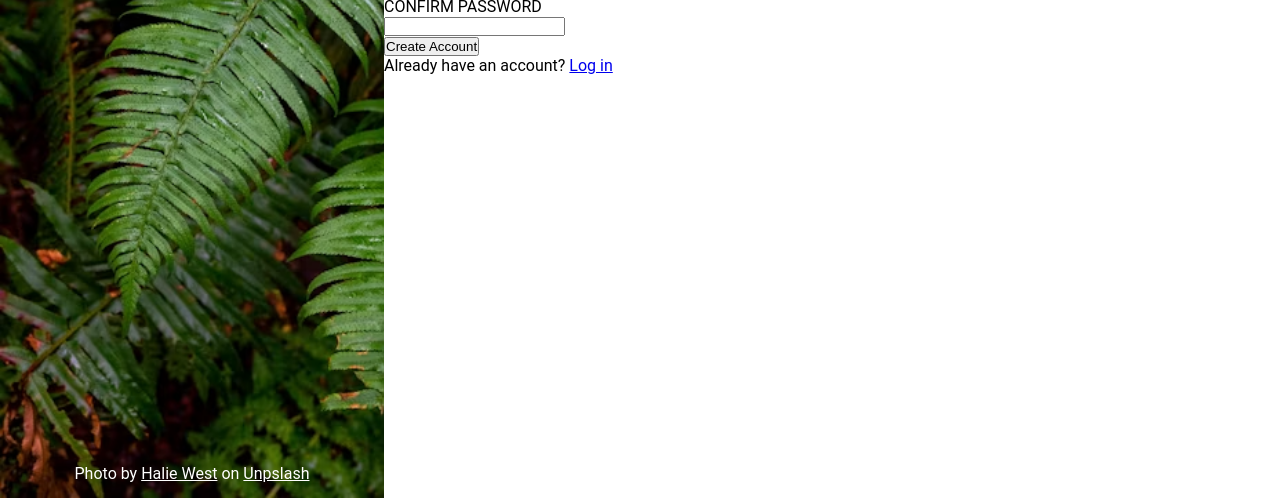
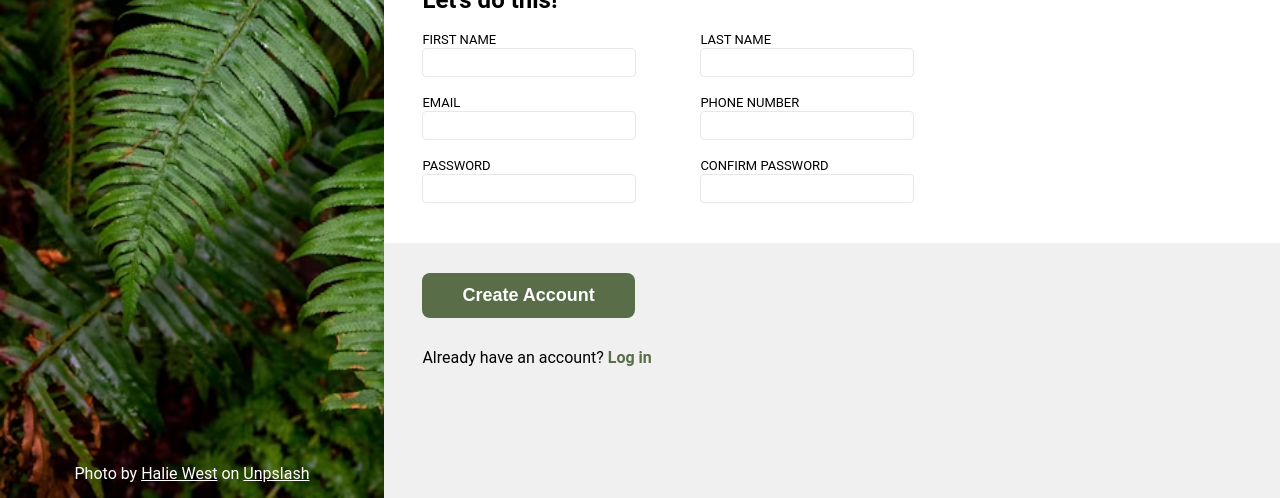
Before and after one commit to Antonio0308/Sign-up-Form, a plain HTML site: page index.html in a window 1280 px wide. Shown: the part 302-800 px from the top of the page. Drawn offline with Linux system fonts and the light colour scheme.

Commit message:
implement sign-up form with flexbox layout and validation states
- Implement the right side of the page containing the sign-up form
- Arrange the form inputs using a CSS Flexbox layout
- Apply CSS styling and rules for inputs using :user-invalid and :focus pseudo-classes

```diff
--- a/index.html
+++ b/index.html
@@ -18,7 +18,7 @@
       </div>
     </div>
     <div class="container-two">
-      <div>
+      <div class="para">
         <p>
           This is not a real online service! You knoz you need something
           <br />like this in your life to help you realize your deepest dreams.
@@ -28,51 +28,78 @@
         <p>You <em>know</em> you want to.</p>
       </div>
       <div>
+        <form action="">
+          <div class="register-form">
             <h2>Let's do this!</h2>
-        <form action="">
             <div>
-            <div>
+              <div class="section-form">
                 <div>
                   <label for="firstname">FIRST NAME</label>
                   <div>
-                  <input type="text" name="user_firstname" id="firstname" />
+                    <input
+                      type="text"
+                      name="user_firstname"
+                      id="firstname"
+                      required
+                    />
                   </div>
                 </div>
                 <div>
                   <label for="lastname">LAST NAME</label>
                   <div>
-                  <input type="text" name="user_lastname" id="lastname" />
+                    <input
+                      type="text"
+                      name="user_lastname"
+                      id="lastname"
+                      required
+                    />
                   </div>
                 </div>
               </div>
-            <div>
+              <div class="section-form">
                 <div>
                   <label for="email">EMAIL</label>
-                <div><input type="email" name="user_email" id="email" /></div>
+                  <div>
+                    <input type="email" name="user_email" id="email" required />
+                  </div>
                 </div>
                 <div>
                   <label for="phone_number">PHONE NUMBER</label>
                   <div>
-                  <input type="tel" name="user_number" id="phone_number" />
+                    <input
+                      type="tel"
+                      name="user_number"
+                      id="phone_number"
+                      required
+                    />
                   </div>
                 </div>
               </div>
-            <div>
+              <div class="section-form">
                 <div>
                   <label for="password">PASSWORD</label>
                   <div>
-                  <input type="password" name="user_password" id="password" />
+                    <input
+                      type="password"
+                      name="user_password"
+                      id="password"
+                      required
+                    />
                   </div>
                 </div>
                 <div>
                   <label for="confirm_password">CONFIRM PASSWORD</label>
-                <div><input type="password" id="confirm_password" /></div>
+                  <div>
+                    <input type="password" id="confirm_password" required />
                   </div>
                 </div>
               </div>
-          <button>Create Account</button>
+            </div>
+          </div>
+          <button type="submit">Create Account</button>
         </form>
-        <p>Already have an account? <a href="#">Log in</a></p>
+
+        <p class="log-in">Already have an account? <a href="#">Log in</a></p>
       </div>
     </div>
   </body>
--- a/style.css
+++ b/style.css
@@ -48,3 +48,81 @@ body {
 .credits a {
   color: white;
 }
+
+.container-two {
+  display: flex;
+  flex-direction: column;
+  justify-content: center;
+  width: 70%;
+  background-color: rgb(240, 240, 240);
+}
+
+.para {
+  font-weight: 600;
+  margin-left: 3vw;
+}
+
+.para p:nth-child(2) {
+  margin-top: 20px;
+  margin-bottom: 40px;
+}
+
+h2 {
+  padding-top: 20px;
+}
+
+.register-form {
+  background-color: white;
+  padding-left: 3vw;
+  padding-bottom: 40px;
+}
+
+.section-form {
+  display: flex;
+  gap: 5vw;
+  margin-top: 15px;
+}
+
+label {
+  font-size: 13px;
+}
+
+input {
+  outline: none;
+  border: 1px solid #e5e7eb;
+  padding: 6px 10px;
+  border-radius: 4px;
+  width: 15vw;
+}
+
+input:user-invalid {
+  border: 1px solid red;
+}
+
+input:focus {
+  border: 1px solid blue;
+  box-shadow: 1px 1px 5px black;
+}
+
+button,
+.log-in {
+  margin-left: 3vw;
+}
+
+button {
+  border: none;
+  border-radius: 8px;
+  background-color: #596d48;
+  font-weight: bolder;
+  color: white;
+  font-size: 18px;
+  padding: 12px 40px;
+  margin-top: 30px;
+  margin-bottom: 30px;
+}
+
+.log-in a {
+  text-decoration: none;
+  color: #596d48;
+  font-weight: 600;
+}
```
Lines whose indentation alone changed are shown as unchanged.
